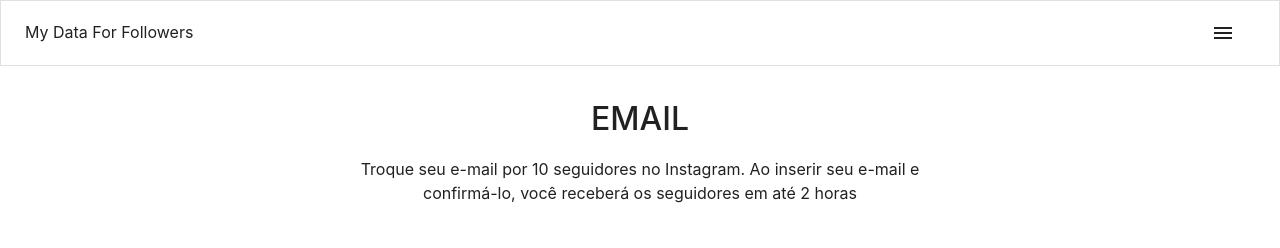
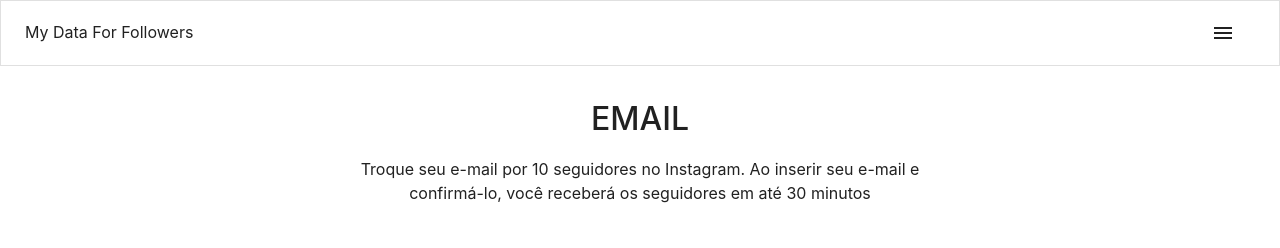
Before and after one commit to Theryston/mydataforfollowers, a Next.js app: page /email in a window 1280 px wide. Shown: the top 248 px of the page. Built offline with nearby package versions, Linux system fonts and the light colour scheme.

Commit message:
fix: copy

```diff
--- a/pages/email.tsx
+++ b/pages/email.tsx
@@ -141,8 +141,8 @@ const Email: NextPage = () => {
                 <Typography variant="h1">EMAIL</Typography>
                 <Typography style={{ marginTop: "20px", textAlign: "center" }}>
                   Troque seu e-mail por 10 seguidores no Instagram. Ao inserir
-                  seu e-mail e confirmá-lo, você receberá os seguidores em até 2
-                  horas
+                  seu e-mail e confirmá-lo, você receberá os seguidores em até
+                  30 minutos
                 </Typography>
                 <Box
                   style={{
@@ -224,8 +224,7 @@ const Email: NextPage = () => {
                 <Typography variant="h1">Parabéns!</Typography>
                 <Typography style={{ marginTop: "20px", textAlign: "center" }}>
                   Parabéns! O seu email foi verificado e você receberá os
-                  seguidores em até 2 horas! Não faça nada nesse site para pedir
-                  mais seguidores antes das 2 horas passarem.
+                  seguidores em até 30 minutos!
                 </Typography>
                 <Typography style={{ marginTop: "20px", textAlign: "center" }}>
                   Quer ganhar mais seguidores? Convide seus amigos para trocar o
```
